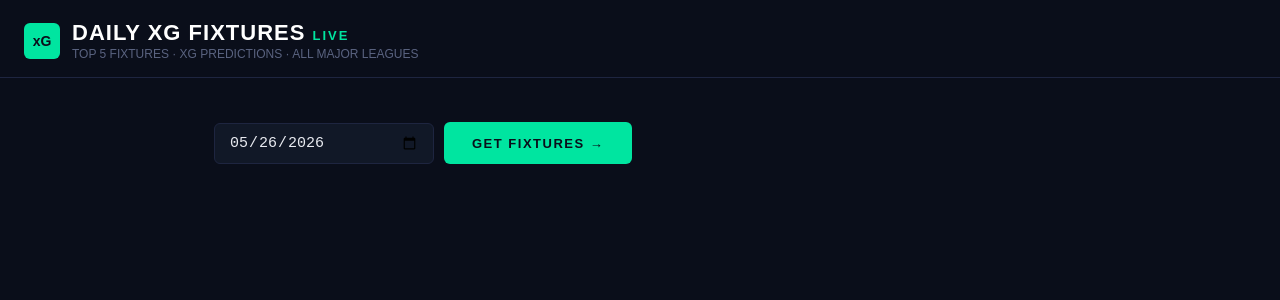
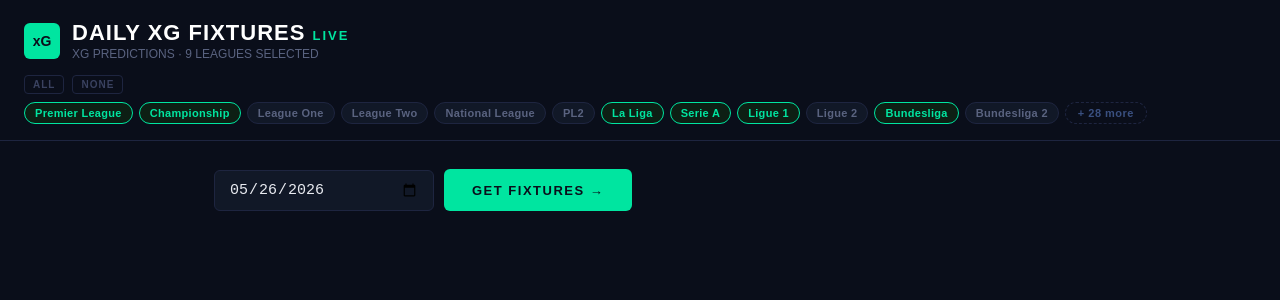
Before and after one commit to pauldillon70-collab/xg-predictor, a Next.js app: page / in a window 1280 px wide. Shown: the top 300 px of the page. Built offline with nearby package versions, Linux system fonts and the light colour scheme.

Commit message:
40 leagues

```diff
--- a/src/pages/index.js
+++ b/src/pages/index.js
@@ -1,6 +1,54 @@
 import { useState } from 'react';
 
 const cache = {};
+
+const LEAGUES = [
+  'Premier League',
+  'Championship',
+  'League One',
+  'League Two',
+  'National League',
+  'PL2',
+  'La Liga',
+  'Serie A',
+  'Ligue 1',
+  'Ligue 2',
+  'Bundesliga',
+  'Bundesliga 2',
+  'Eredivisie',
+  'Eerste Divisie',
+  'Scottish Premiership',
+  'Scottish Championship',
+  'Scottish League One',
+  'Irish Premier League',
+  'MLS',
+  'Liga MX',
+  'Belgian Pro League',
+  'Turkish Süper Lig',
+  'Primeira Liga',
+  'Swiss Super League',
+  'Austrian Bundesliga',
+  'Greek Super League',
+  'Danish Superliga',
+  'Eliteserien',
+  'Allsvenskan',
+  'Finnish Veikkausliiga',
+  'Czech First League',
+  'Polish Ekstraklasa',
+  'Romanian Liga 1',
+  'Croatian HNL',
+  'Slovenian PrvaLiga',
+  'Israeli Premier League',
+  'Saudi Pro League',
+  'J1 League',
+  'Chinese Super League',
+  'Malaysian Super League'
+];
+
+const DEFAULT_ON = new Set([
+  'Premier League', 'Championship', 'La Liga', 'Serie A', 'Ligue 1', 'Bundesliga',
+  'Eredivisie', 'Scottish Premiership', 'MLS'
+]);
 
 export default function Home() {
   const today = new Date().toISOString().split('T')[0];
@@ -9,6 +57,21 @@ export default function Home() {
   const [fixtures, setFixtures] = useState([]);
   const [error, setError] = useState('');
   const [searched, setSearched] = useState('');
+  const [activeLeagues, setActiveLeagues] = useState(new Set(DEFAULT_ON));
+  const [showAll, setShowAll] = useState(false);
+
+  function toggleLeague(l) {
+    setActiveLeagues(prev => {
+      const next = new Set(prev);
+      if (next.has(l)) { if (next.size > 1) next.delete(l); } else next.add(l);
+      return next;
+    });
+  }
+
+  function selectAll() { setActiveLeagues(new Set(LEAGUES)); }
+  function clearAll() { setActiveLeagues(new Set(['Premier League'])); }
+
+  const visibleLeagues = showAll ? LEAGUES : LEAGUES.slice(0, 12);
 
   async function callClaude(system, user) {
     const res = await fetch('/api/analyse', {
@@ -29,11 +92,13 @@ export default function Home() {
 
   async function runSearch() {
     if (!date) return setError('Please select a date.');
+    const leagueList = [...activeLeagues].join(', ');
+    const cacheKey = date + '|' + leagueList;
     setError('');
     setSearched(date);
 
-    if (cache[date]) {
-      setFixtures(cache[date]);
+    if (cache[cacheKey]) {
+      setFixtures(cache[cacheKey]);
       return;
     }
 
@@ -41,8 +106,8 @@ export default function Home() {
     setLoading(true);
 
     try {
-      const system = `You are a football analyst. Find the 5 biggest football matches on the given date worldwide. Return ONLY a JSON array, no markdown, no text, no backticks. Format: [{"home":"Team","away":"Team","league":"League","time":"HH:MM UTC","home_xg":1.5,"away_xg":1.1,"predicted_score":"2-1","favourite":"home"}]. favourite is home/away/draw.`;
-      const user = `Find the top 5 football fixtures for ${date} worldwide. Return only the JSON array.`;
+      const system = `You are a football analyst. Find up to 5 matches on the given date from ONLY these leagues: ${leagueList}. Return ONLY a JSON array, no markdown, no text, no backticks. If fewer than 5 matches exist in those leagues that day, return only what exists. Format: [{"home":"Team","away":"Team","league":"League","time":"HH:MM UTC","home_xg":1.5,"away_xg":1.1,"predicted_score":"2-1","favourite":"home"}]. favourite is home/away/draw. Only include matches from the specified leagues.`;
+      const user = `Find football fixtures for ${date} in these leagues only: ${leagueList}. Return only the JSON array.`;
       const result = await callClaude(system, user);
 
       let parsed;
@@ -54,7 +119,7 @@ export default function Home() {
         throw new Error('Could not parse fixture data. Try again.');
       }
 
-      cache[date] = parsed;
+      cache[cacheKey] = parsed;
       setFixtures(parsed);
     } catch(e) { setError('Error: ' + e.message); }
     setLoading(false);
@@ -68,12 +133,20 @@ export default function Home() {
         * { box-sizing: border-box; margin: 0; padding: 0; }
         body { font-family: sans-serif; background: #0a0e1a; color: #e8eaf0; min-height: 100vh; }
         .header { background: #0a0e1a; border-bottom: 1px solid #1e2540; padding: 20px 24px 16px; }
-        .header-top { display: flex; align-items: center; gap: 12px; }
+        .header-top { display: flex; align-items: center; gap: 12px; margin-bottom: 14px; }
         .logo { width: 36px; height: 36px; background: #00e5a0; border-radius: 6px; display: flex; align-items: center; justify-content: center; font-weight: 700; font-size: 14px; color: #0a0e1a; flex-shrink:0; }
         .title { font-weight: 700; font-size: 22px; letter-spacing: 1px; color: #fff; text-transform: uppercase; }
         .subtitle { font-size: 12px; color: #5a6380; text-transform: uppercase; margin-top: 1px; }
+        .league-controls { display: flex; align-items: center; gap: 8px; margin-bottom: 8px; }
+        .ctrl-btn { font-size: 10px; font-weight: 600; letter-spacing: 1px; text-transform: uppercase; background: none; border: 1px solid #1e2540; border-radius: 4px; color: #3a4260; padding: 3px 8px; cursor: pointer; }
+        .ctrl-btn:hover { color: #5a6380; border-color: #2e3550; }
+        .league-bar { display: flex; flex-wrap: wrap; gap: 6px; }
+        .league-pill { font-size: 11px; font-weight: 600; letter-spacing: 0.3px; padding: 4px 10px; border-radius: 20px; border: 1px solid #1e2540; background: #111827; color: #5a6380; cursor: pointer; transition: all 0.15s; white-space: nowrap; }
+        .league-pill.on { background: #0d1f14; border-color: #00e5a0; color: #00e5a0; }
+        .show-more { font-size: 11px; font-weight: 600; letter-spacing: 0.5px; color: #3a5080; background: none; border: 1px dashed #1e2540; border-radius: 20px; padding: 4px 12px; cursor: pointer; white-space: nowrap; }
+        .show-more:hover { color: #5a7090; border-color: #2e3550; }
         .content { padding: 24px; max-width: 900px; margin: 0 auto; }
-        .date-row { display: flex; gap: 10px; align-items: flex-end; margin-bottom: 24px; margin-top: 20px; }
+        .date-row { display: flex; gap: 10px; align-items: flex-end; margin-bottom: 24px; margin-top: 4px; }
         input[type=date] { background: #111827; border: 1px solid #1e2540; border-radius: 6px; padding: 10px 14px; font-size: 15px; color: #e8eaf0; outline: none; flex:1; max-width: 220px; }
         input[type=date]:focus { border-color: #00e5a0; }
         button.go { background: #00e5a0; border: none; border-radius: 6px; padding: 11px 28px; font-weight: 700; font-size: 13px; letter-spacing: 1.5px; text-transform: uppercase; color: #0a0e1a; cursor: pointer; height: 42px; white-space: nowrap; }
@@ -81,7 +154,7 @@ export default function Home() {
         .grid { display: grid; grid-template-columns: repeat(auto-fill, minmax(360px, 1fr)); gap: 12px; }
         .card { background: #111827; border: 1px solid #1e2540; border-radius: 10px; padding: 16px; }
         .card-top { display: flex; justify-content: space-between; align-items: center; margin-bottom: 12px; }
-        .league { font-size: 10px; font-weight: 600; letter-spacing: 1.5px; text-transform: uppercase; color: #3a5080; }
+        .league-tag { font-size: 10px; font-weight: 600; letter-spacing: 1.5px; text-transform: uppercase; color: #3a5080; }
         .time { font-size: 11px; color: #3a4260; }
         .teams { display: flex; align-items: center; justify-content: space-between; gap: 8px; margin-bottom: 14px; }
         .team { flex: 1; }
@@ -100,16 +173,17 @@ export default function Home() {
         .xg-val.away { color: #6090d0; }
         .xg-bars { display: grid; grid-template-columns: 1fr 1fr; gap: 8px; }
         .xg-bar-wrap { display: flex; flex-direction: column; }
-        .xg-bar-label { font-size: 9px; color: #2e3550; margin-bottom: 3px; }
+        .xg-bar-label { font-size: 9px; color: #2e3550; margin-bottom: 3px; overflow: hidden; text-overflow: ellipsis; white-space: nowrap; }
         .bar-bg { background: #1e2540; border-radius: 3px; height: 5px; }
         .bar-fill { border-radius: 3px; height: 5px; }
         .loading-grid { display: grid; grid-template-columns: repeat(auto-fill, minmax(360px, 1fr)); gap: 12px; }
-        .skeleton { background: #111827; border: 1px solid #1e2540; border-radius: 10px; padding: 16px; height: 160px; position: relative; overflow: hidden; }
+        .skeleton { background: #111827; border: 1px solid #1e2540; border-radius: 10px; height: 160px; position: relative; overflow: hidden; }
         .skeleton::after { content: ''; position: absolute; inset: 0; background: linear-gradient(90deg, transparent 0%, #1e2540 50%, transparent 100%); animation: shimmer 1.5s infinite; }
         @keyframes shimmer { 0%{transform:translateX(-100%)} 100%{transform:translateX(100%)} }
         .err { color: #e05555; font-size: 13px; padding: 10px 12px; background: #1a0d0d; border: 1px solid #3a1a1a; border-radius: 6px; margin-bottom: 16px; }
         .date-heading { font-size: 11px; font-weight: 600; letter-spacing: 2px; text-transform: uppercase; color: #2e3550; margin-bottom: 16px; }
-        .cached-badge { display: inline-block; background: #0d1f14; color: #00e5a0; border: 1px solid #004d2a; border-radius: 4px; font-size: 9px; font-weight: 600; letter-spacing: 1px; text-transform: uppercase; padding: 2px 6px; margin-left: 8px; vertical-align: middle; }
+        .no-fixtures { text-align: center; padding: 40px 20px; color: #3a4260; font-size: 14px; }
+        .active-count { font-size: 10px; color: #3a4260; margin-left: 4px; }
       `}</style>
 
       <div className="header">
@@ -117,8 +191,20 @@ export default function Home() {
           <div className="logo">xG</div>
           <div>
             <div className="title">Daily xG Fixtures <span style={{color:'#00e5a0',fontSize:'13px',letterSpacing:'2px'}}>LIVE</span></div>
-            <div className="subtitle">Top 5 fixtures · xG predictions · All major leagues</div>
+            <div className="subtitle">xG predictions · {activeLeagues.size} league{activeLeagues.size !== 1 ? 's' : ''} selected</div>
           </div>
+        </div>
+        <div className="league-controls">
+          <button className="ctrl-btn" onClick={selectAll}>All</button>
+          <button className="ctrl-btn" onClick={clearAll}>None</button>
+        </div>
+        <div className="league-bar">
+          {visibleLeagues.map(l => (
+            <div key={l} className={'league-pill' + (activeLeagues.has(l) ? ' on' : '')} onClick={() => toggleLeague(l)}>{l}</div>
+          ))}
+          <button className="show-more" onClick={() => setShowAll(v => !v)}>
+            {showAll ? '− Show less' : `+ ${LEAGUES.length - 12} more`}
+          </button>
         </div>
       </div>
 
@@ -132,15 +218,14 @@ export default function Home() {
 
         {loading && (
           <div className="loading-grid">
-            {[...Array(5)].map((_, i) => <div key={i} className="skeleton" />)}
+            {[...Array(4)].map((_, i) => <div key={i} className="skeleton" />)}
           </div>
         )}
 
         {!loading && fixtures.length > 0 && (
           <>
             <div className="date-heading">
-              Top fixtures — {new Date(searched + 'T12:00:00').toLocaleDateString('en-GB', {weekday:'long', day:'numeric', month:'long', year:'numeric'})}
-              {cache[searched] && fixtures === cache[searched] && <span className="cached-badge">cached</span>}
+              {new Date(searched + 'T12:00:00').toLocaleDateString('en-GB', {weekday:'long', day:'numeric', month:'long', year:'numeric'})}
             </div>
             <div className="grid">
               {fixtures.map((f, i) => {
@@ -149,7 +234,7 @@ export default function Home() {
                 return (
                   <div key={i} className="card">
                     <div className="card-top">
-                      <span className="league">{f.league}</span>
+                      <span className="league-tag">{f.league}</span>
                       <span className="time">{f.time}</span>
                     </div>
                     <div className="teams">
@@ -190,6 +275,10 @@ export default function Home() {
             </div>
           </>
         )}
+
+        {!loading && searched && fixtures.length === 0 && !error && (
+          <div className="no-fixtures">No fixtures found for the selected leagues on this date.</div>
+        )}
       </div>
     </>
   );
```
